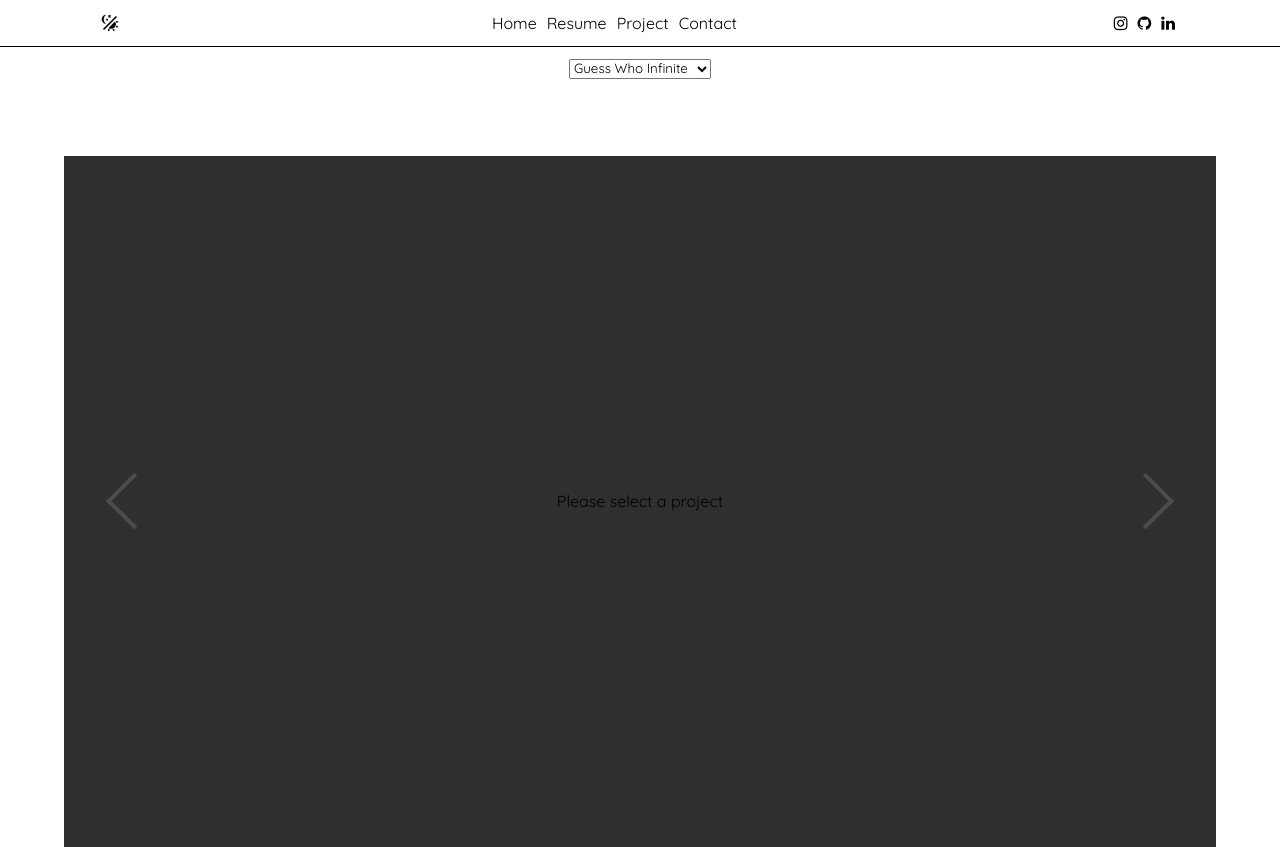
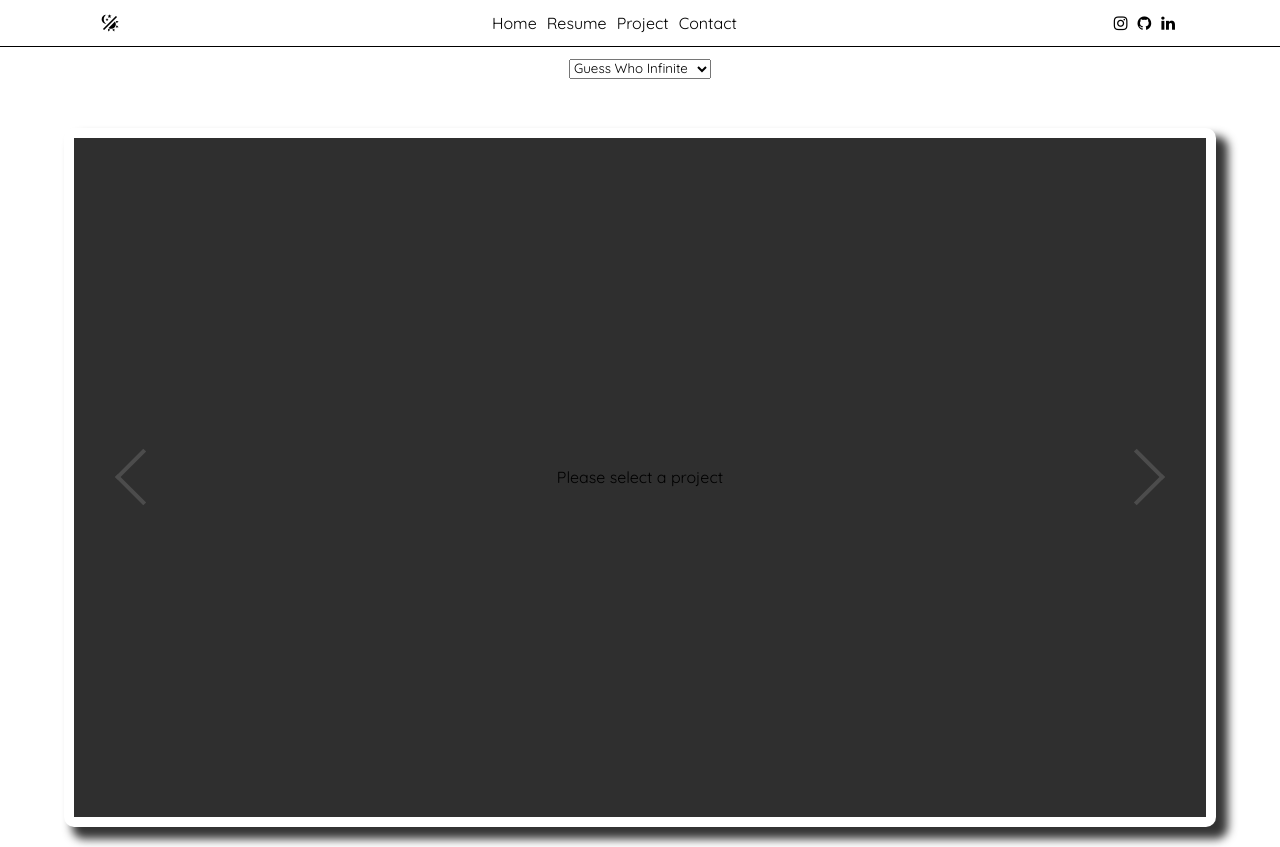
Before and after one commit to Kah919/KahPortfolio, a React (Create React App) app: page /projects in a window 1280 px wide. Built offline with nearby package versions, Linux system fonts and the light colour scheme.

Commit message:
Add carousel borders for effects

```diff
--- a/src/components/Projects/Project.module.css
+++ b/src/components/Projects/Project.module.css
@@ -18,6 +18,10 @@
 .carousel_container {
     width: 90%;
     margin: 0 auto;
+    padding: 10px;
+    border-radius: 10px;
+    margin-bottom: 20px;
+    box-shadow: 10px 10px 10px 2px rgba(0,0,0,0.8);
 }
 
 .technology ul {
```
